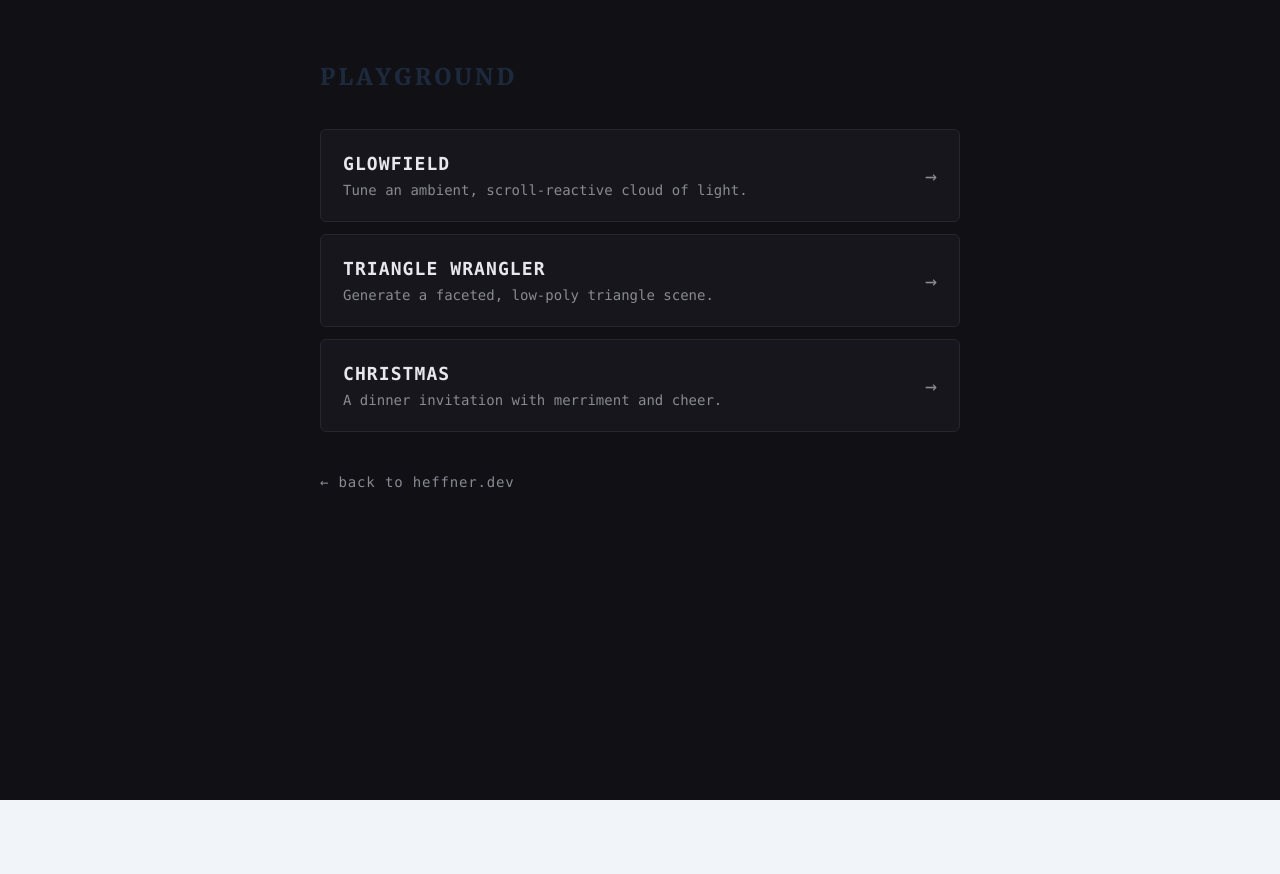
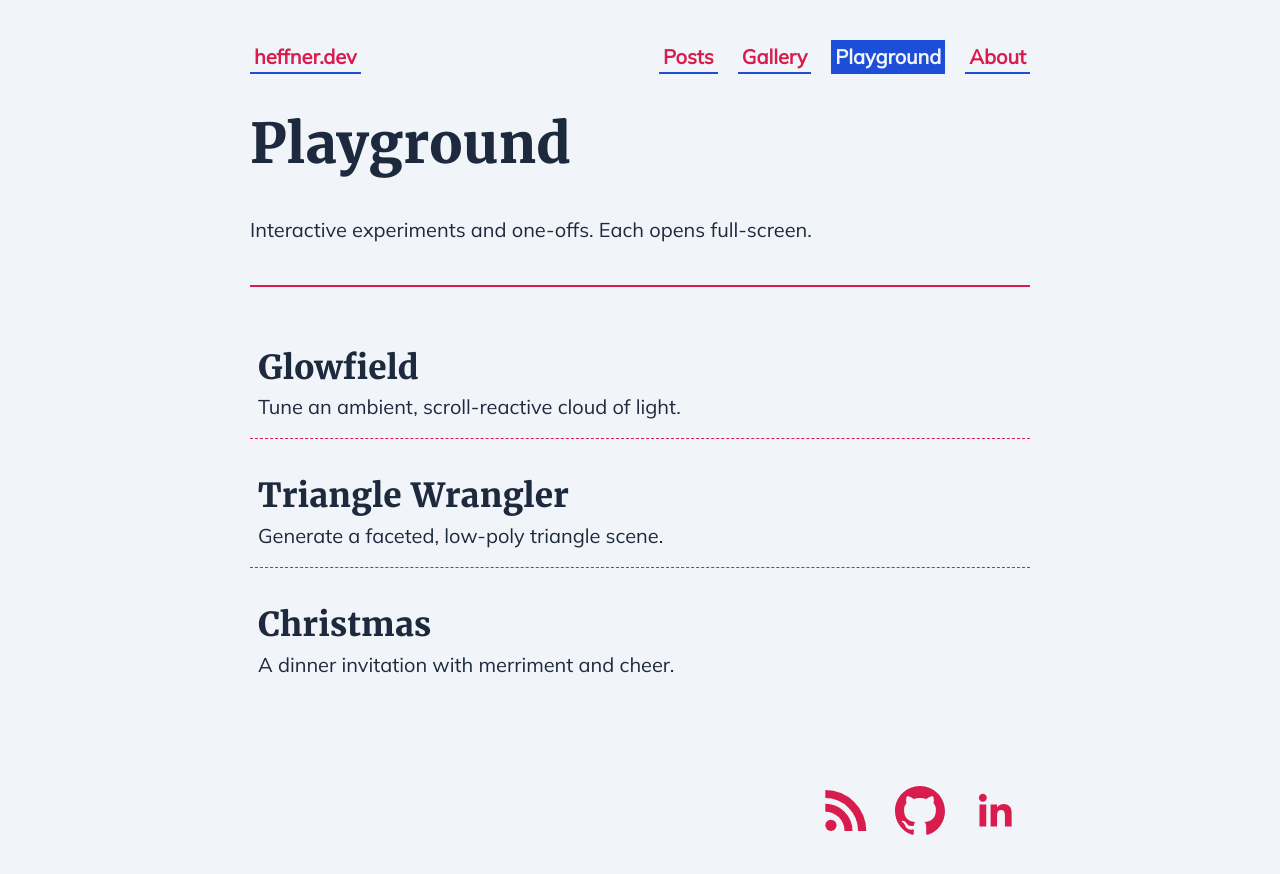
Before and after one commit to tjheffner/heffdotdev, a SvelteKit app: page /playground in a window 1280 px wide. Shown: the top 874 px of the page. Before the commit the page ends 800 px from the top, so only its background shows below. Built offline with nearby package versions, Linux system fonts and the light colour scheme.

Commit message:
playground is a main page now

```diff
--- a/src/global.css
+++ b/src/global.css
@@ -222,6 +222,14 @@ h2 > a,
     margin: var(--space-away) 0;
   }
 
+  /* Content images carry width/height attrs from markdown. Once the responsive
+     max-width caps their width, a fixed height attr distorts the box aspect
+     ratio and the global defensive `object-fit: cover` crops them. Letting
+     height track the width preserves aspect ratio and makes cover a no-op. */
+  img {
+    height: auto;
+  }
+
   h2 > a,
   h3 > a,
   h4 > a {
--- a/src/lib/components/Header.svelte
+++ b/src/lib/components/Header.svelte
@@ -12,6 +12,7 @@
       <div class="flex" data-density-shift>
         <NavLink href="/blog">Posts</NavLink>
         <NavLink href="/gallery">Gallery</NavLink>
+        <NavLink href="/playground">Playground</NavLink>
         <NavLink href="/about">About</NavLink>
       </div>
     </nav>
--- /dev/null
+++ b/src/routes/(main)/playground/+page.svelte
@@ -0,0 +1,82 @@
+<script lang="ts">
+  import Metatags from '$lib/components/Metatags.svelte'
+
+  // Landing page for the playground. Lives in (main) so it wears the site
+  // chrome/type; the individual experiments stay in (nowrapper) and go
+  // full-bleed immersive on their own.
+  const experiments = [
+    {
+      href: '/playground/glowfield',
+      title: 'Glowfield',
+      blurb: 'Tune an ambient, scroll-reactive cloud of light.',
+    },
+    {
+      href: '/playground/triangles',
+      title: 'Triangle Wrangler',
+      blurb: 'Generate a faceted, low-poly triangle scene.',
+    },
+    {
+      href: '/christmas',
+      title: 'Christmas',
+      blurb: 'A dinner invitation with merriment and cheer.',
+    },
+  ]
+</script>
+
+<Metatags
+  title="Playground"
+  description="Interactive experiments and toys."
+  ogMessage="Playground"
+/>
+
+<section data-density-shift id="content" tabindex="-1">
+  <h1>Playground</h1>
+  <p>
+    Interactive experiments and one-offs. Each opens
+    full-screen.
+  </p>
+
+  <hr />
+
+  <ul class="clean-list">
+    {#each experiments as x}
+      <li data-density-shift class="post">
+        <a class="post-link" href={x.href}>
+          <div class="left">
+            <h2>{x.title}</h2>
+            <p>{x.blurb}</p>
+          </div>
+        </a>
+      </li>
+    {/each}
+  </ul>
+</section>
+
+<style>
+  /* Mirrors PostItem: dashed accent divider, title shifts to secondary on
+     hover. No dates/right-column — experiments carry no metadata. */
+  .post {
+    margin: var(--space-away) 0;
+    border-bottom: 1px dashed var(--c-accent);
+
+    &:last-child {
+      border-bottom: none;
+    }
+  }
+
+  .post-link {
+    text-decoration: none;
+    width: 100%;
+    padding: var(--space-away) var(--space-near);
+    display: flex;
+    flex-direction: column;
+    color: var(--c-text);
+  }
+  .post:hover h2 {
+    color: var(--c-secondary);
+  }
+
+  .left {
+    flex-grow: 1;
+  }
+</style>
--- a/src/routes/(nowrapper)/playground/+page.svelte
+++ /dev/null
@@ -1,163 +0,0 @@
-<script lang="ts">
-  // Index of playground experiments. Matches the immersive dark aesthetic of
-  // the experiments it links to (see PlaygroundShell for the shared palette).
-  const experiments = [
-    {
-      href: '/playground/glowfield',
-      title: 'Glowfield',
-      blurb: 'Tune an ambient, scroll-reactive cloud of light.',
-    },
-    {
-      href: '/playground/triangles',
-      title: 'Triangle Wrangler',
-      blurb: 'Generate a faceted, low-poly triangle scene.',
-    },
-    {
-      href: '/christmas',
-      title: 'Christmas',
-      blurb: 'A dinner invitation with merriment and cheer.',
-    },
-  ]
-</script>
-
-<svelte:head>
-  <title>Playground | heffner.dev</title>
-  <meta name="description" content="Interactive experiments and toys." />
-</svelte:head>
-
-<main class="playground-index">
-  <div class="wrap">
-    <header class="head">
-      <h1>Playground</h1>
-    </header>
-
-    <ul class="grid">
-      {#each experiments as x}
-        <li>
-          <a class="card" href={x.href}>
-            <span class="card-title">{x.title}</span>
-            <span class="card-blurb">{x.blurb}</span>
-            <span class="card-arrow" aria-hidden="true">→</span>
-          </a>
-        </li>
-      {/each}
-    </ul>
-
-    <a class="back" href="/about">← back to heffner.dev</a>
-  </div>
-</main>
-
-<style>
-  :global(html, body) {
-    margin: 0;
-  }
-
-  .playground-index {
-    --pg-bg: #101015;
-    --pg-panel: #16161c;
-    --pg-line: #26262e;
-    --pg-text: #e8e8ec;
-    --pg-dim: #8a8a93;
-    --pg-accent: #ff6b35;
-
-    display: flex;
-    justify-content: center;
-    min-height: 100vh;
-    min-height: 100dvh;
-    padding: clamp(2rem, 8vh, 6rem) 1.25rem;
-    box-sizing: border-box;
-    font-family: ui-monospace, 'SF Mono', 'Cascadia Code', Menlo, Consolas, monospace;
-    color: var(--pg-text);
-    background: var(--pg-bg);
-  }
-
-  .wrap {
-    width: 100%;
-    max-width: 640px;
-  }
-
-  .head h1 {
-    margin: 0;
-    font-size: 1.15rem;
-    font-weight: 600;
-    letter-spacing: 0.14em;
-    text-transform: uppercase;
-  }
-  .grid {
-    list-style: none;
-    margin: 2rem 0 0;
-    padding: 0;
-    display: flex;
-    flex-direction: column;
-    gap: 0.6rem;
-  }
-
-  .card {
-    display: grid;
-    grid-template-columns: 1fr auto;
-    grid-template-areas:
-      'title arrow'
-      'blurb arrow';
-    align-items: center;
-    gap: 0.15rem 1rem;
-    padding: 1rem 1.1rem;
-    border: 1px solid var(--pg-line);
-    border-radius: 6px;
-    background: var(--pg-panel);
-    text-decoration: none;
-    color: inherit;
-    transition: border-color 120ms ease, transform 120ms ease;
-  }
-  .card:hover {
-    border-color: var(--pg-accent);
-    transform: translateX(2px);
-  }
-  .card:focus-visible {
-    outline: 2px solid var(--pg-accent);
-    outline-offset: 2px;
-  }
-
-  .card-title {
-    grid-area: title;
-    font-size: 0.9rem;
-    font-weight: 600;
-    letter-spacing: 0.06em;
-    text-transform: uppercase;
-  }
-  .card-blurb {
-    grid-area: blurb;
-    font-size: 0.7rem;
-    line-height: 1.5;
-    color: var(--pg-dim);
-  }
-  .card-arrow {
-    grid-area: arrow;
-    font-size: 1rem;
-    color: var(--pg-dim);
-    transition: color 120ms ease;
-  }
-  .card:hover .card-arrow {
-    color: var(--pg-accent);
-  }
-
-  .back {
-    display: inline-block;
-    margin-top: 2rem;
-    font-size: 0.7rem;
-    letter-spacing: 0.06em;
-    color: var(--pg-dim);
-    text-decoration: none;
-  }
-  .back:hover {
-    color: var(--pg-text);
-  }
-
-  @media (prefers-reduced-motion: reduce) {
-    .card {
-      transition: border-color 120ms ease;
-    }
-    .card:hover {
-      transform: none;
-    }
-  }
-</style>
```
